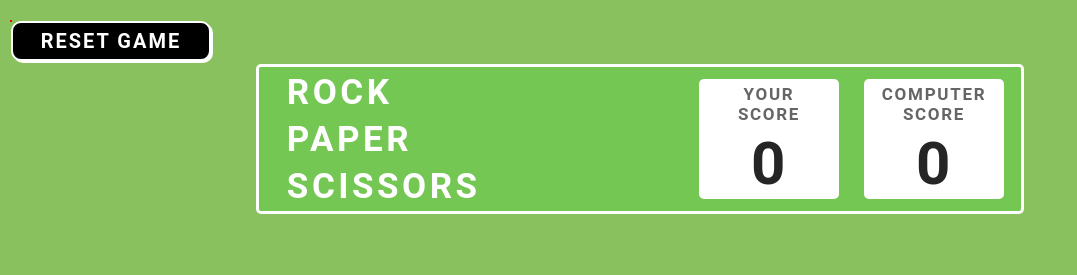
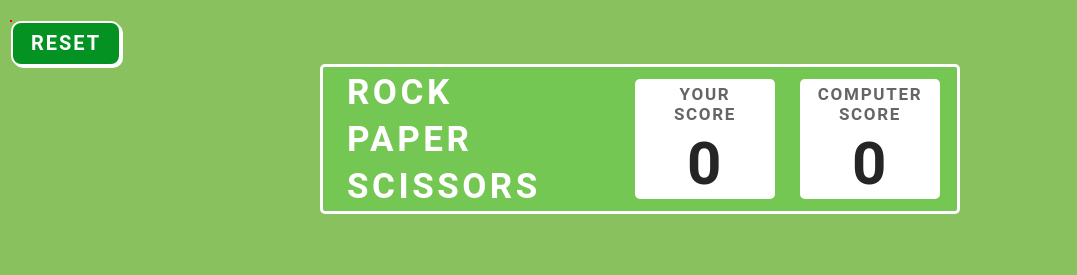
Before and after one commit to MrDBC/rock-paper-scissors, a plain HTML site: page index.html in a window 1280 px wide. Shown: the top 275 px of the page, without its empty margins (0-1077 px from the left). Drawn offline with Linux system fonts and the light colour scheme.

Commit message:
changed reset button

```diff
--- a/index.html
+++ b/index.html
@@ -11,7 +11,7 @@
 
     <div class="reset-game">
         <button class="reset header-button">
-            RESET GAME
+            RESET
         </button>
     </div>
 
--- a/styles.css
+++ b/styles.css
@@ -23,15 +23,15 @@ body{
 }
 
 .header-button{
-    width: 200px;
-    height: 40px;
+    width: 110px;
+    height: 45px;
     position: absolute;
     padding: 5px ;
     font-weight: 600;
     font-size: 20px;
     line-height: 25px;
     letter-spacing: 0.1em;
-    background-color: black;
+    background-color: rgb(4, 146, 35);
     color: #FFFFFF;
     border: 2px solid #FFFFFF;
     box-shadow: 2px 2px white;
@@ -43,8 +43,7 @@ body{
 .header-button:hover{
     color: white;
     background-color: rgb(255, 0, 0);
-    /* box-shadow: 1px 2px rgb(0, 0, 0); */
-    scale: 105%;
+    scale: 105% ;
 }
 
 .main-container{
@@ -60,7 +59,7 @@ body{
 
     margin:5% auto;
     background-color: rgba(93, 204, 71, 0.492);
-    width: 60%;
+    width: 50%;
     height: 150px;
     border: 3px solid white;
     display: flex;
```
